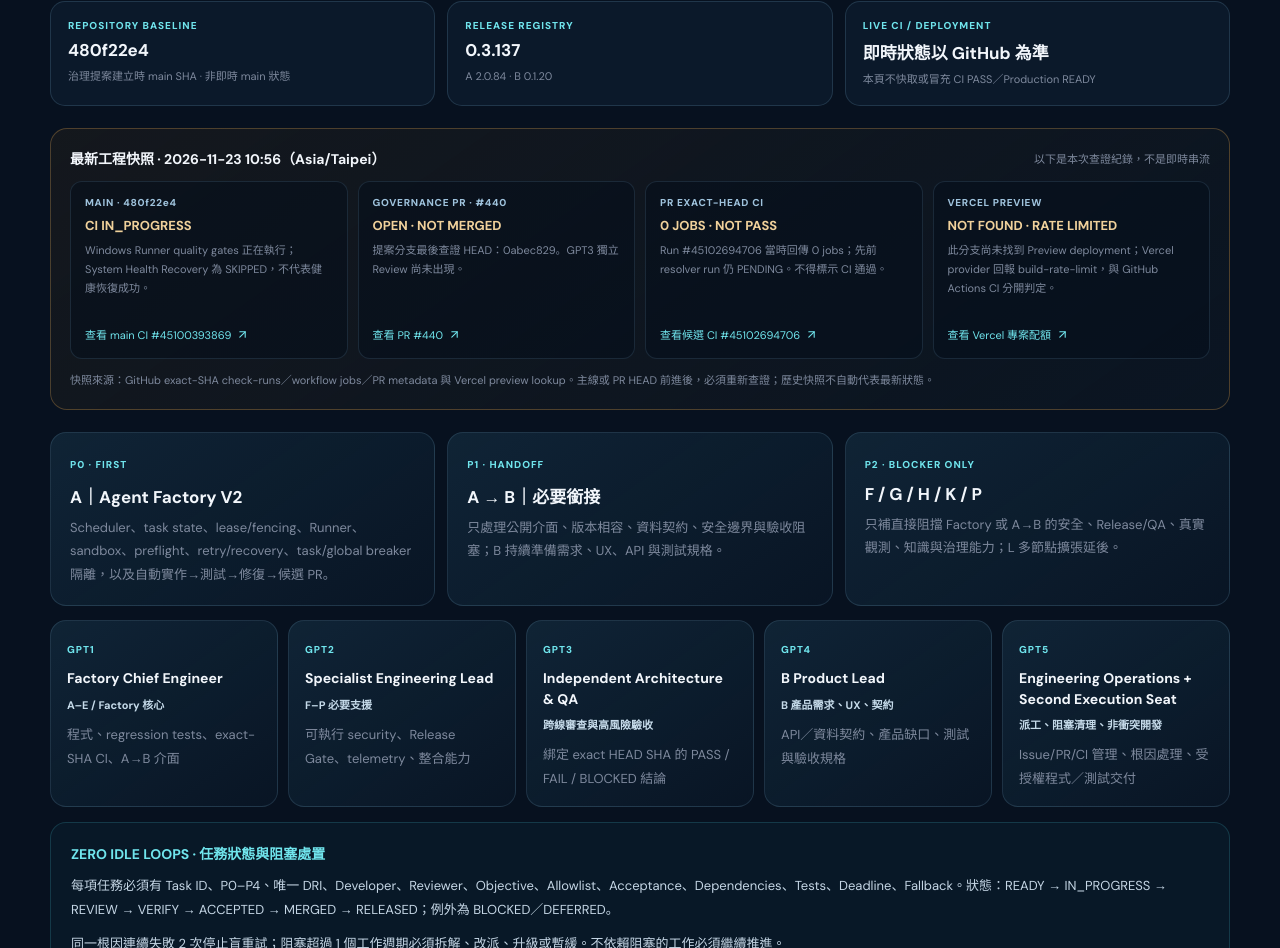
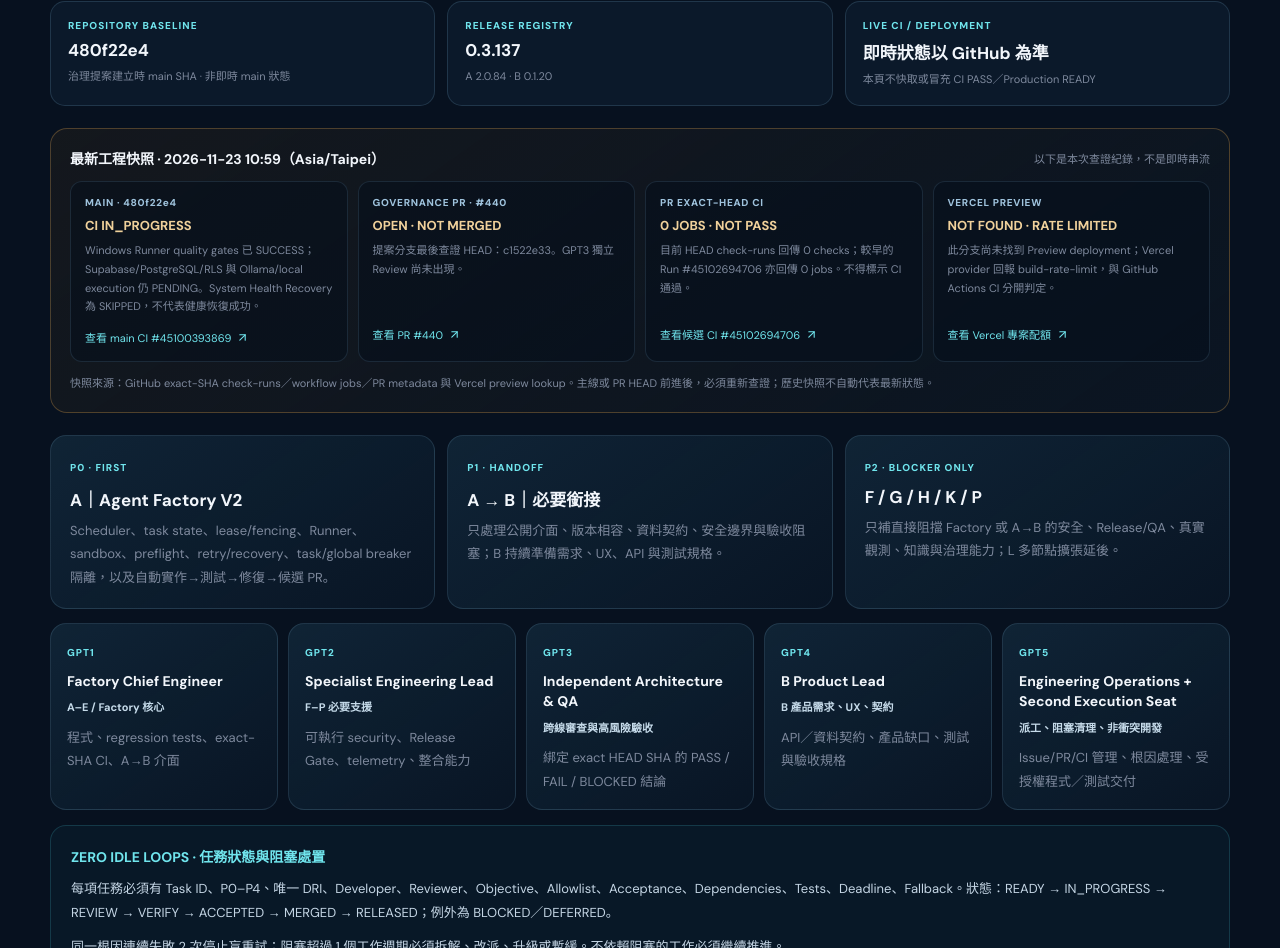
Before and after one commit to X84657465/global-citizen-ai-network, a Next.js app: page / in a window 1280 px wide. Shown: the part 1250-2198 px from the top of the page. Built offline with nearby package versions, Linux system fonts and the light colour scheme.

Commit message:
docs(homepage): refresh exact main CI and PR snapshot

```diff
--- a/app/page.tsx
+++ b/app/page.tsx
@@ -80,11 +80,11 @@ export default function HomePage() {
      <div><span>LIVE CI / DEPLOYMENT</span><b>即時狀態以 GitHub 為準</b><small>本頁不快取或冒充 CI PASS／Production READY</small></div>
     </div>
     <div className={styles.executionLiveSnapshot}>
-     <div className={styles.executionLiveHeading}><b>最新工程快照 · 2026-11-23 10:56（Asia/Taipei）</b><span>以下是本次查證紀錄，不是即時串流</span></div>
+     <div className={styles.executionLiveHeading}><b>最新工程快照 · 2026-11-23 10:59（Asia/Taipei）</b><span>以下是本次查證紀錄，不是即時串流</span></div>
      <div className={styles.executionLiveGrid}>
-      <article><span>MAIN · 480f22e4</span><b>CI IN_PROGRESS</b><p>Windows Runner quality gates 正在執行；System Health Recovery 為 SKIPPED，不代表健康恢復成功。</p><a href="https://github.com/X84657465/global-citizen-ai-network/actions/runs/45100393869" target="_blank" rel="noreferrer">查看 main CI #45100393869 <ArrowUpRight size={13}/></a></article>
-      <article><span>GOVERNANCE PR · #440</span><b>OPEN · NOT MERGED</b><p>提案分支最後查證 HEAD：0abec829。GPT3 獨立 Review 尚未出現。</p><a href="https://github.com/X84657465/global-citizen-ai-network/pull/440" target="_blank" rel="noreferrer">查看 PR #440 <ArrowUpRight size={13}/></a></article>
-      <article><span>PR EXACT-HEAD CI</span><b>0 JOBS · NOT PASS</b><p>Run #45102694706 當時回傳 0 jobs；先前 resolver run 仍 PENDING。不得標示 CI 通過。</p><a href="https://github.com/X84657465/global-citizen-ai-network/actions/runs/45102694706" target="_blank" rel="noreferrer">查看候選 CI #45102694706 <ArrowUpRight size={13}/></a></article>
+      <article><span>MAIN · 480f22e4</span><b>CI IN_PROGRESS</b><p>Windows Runner quality gates 已 SUCCESS；Supabase/PostgreSQL/RLS 與 Ollama/local execution 仍 PENDING。System Health Recovery 為 SKIPPED，不代表健康恢復成功。</p><a href="https://github.com/X84657465/global-citizen-ai-network/actions/runs/45100393869" target="_blank" rel="noreferrer">查看 main CI #45100393869 <ArrowUpRight size={13}/></a></article>
+      <article><span>GOVERNANCE PR · #440</span><b>OPEN · NOT MERGED</b><p>提案分支最後查證 HEAD：c1522e33。GPT3 獨立 Review 尚未出現。</p><a href="https://github.com/X84657465/global-citizen-ai-network/pull/440" target="_blank" rel="noreferrer">查看 PR #440 <ArrowUpRight size={13}/></a></article>
+      <article><span>PR EXACT-HEAD CI</span><b>0 JOBS · NOT PASS</b><p>目前 HEAD check-runs 回傳 0 checks；較早的 Run #45102694706 亦回傳 0 jobs。不得標示 CI 通過。</p><a href="https://github.com/X84657465/global-citizen-ai-network/actions/runs/45102694706" target="_blank" rel="noreferrer">查看候選 CI #45102694706 <ArrowUpRight size={13}/></a></article>
       <article><span>VERCEL PREVIEW</span><b>NOT FOUND · RATE LIMITED</b><p>此分支尚未找到 Preview deployment；Vercel provider 回報 build-rate-limit，與 GitHub Actions CI 分開判定。</p><a href="https://vercel.com/acmes-projects-3dfbdf35?upgradeToPro=build-rate-limit" target="_blank" rel="noreferrer">查看 Vercel 專案配額 <ArrowUpRight size={13}/></a></article>
      </div>
      <small>快照來源：GitHub exact-SHA check-runs／workflow jobs／PR metadata 與 Vercel preview lookup。主線或 PR HEAD 前進後，必須重新查證；歷史快照不自動代表最新狀態。</small>
```
